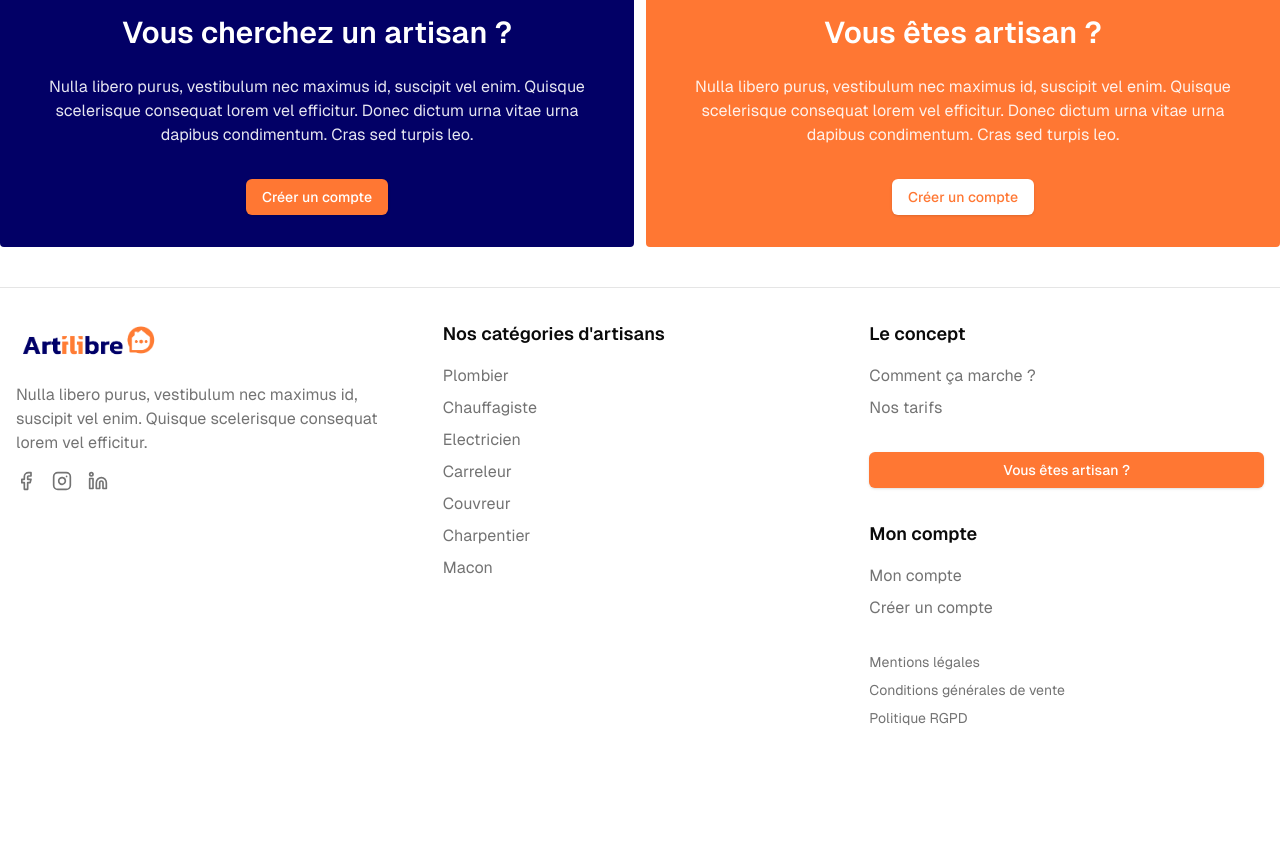
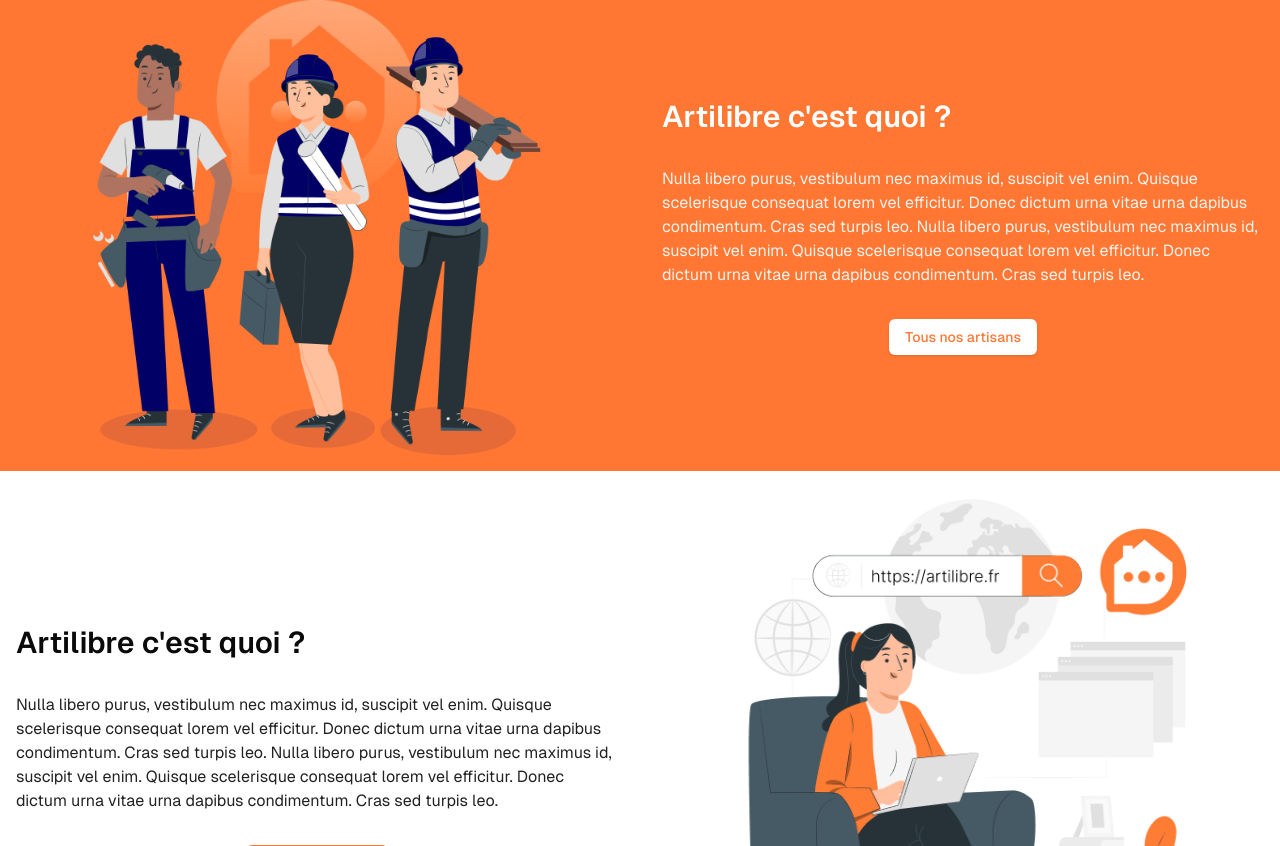
Before and after one commit to Artilibre/artilibre-web, a Next.js app: page /home in a window 1280 px wide. Shown: the part 614-1460 px from the top of the page. Before the commit the page ends 1374 px from the top, so only its background shows below. Built offline with nearby package versions, Linux system fonts and the light colour scheme.

Commit message:
✨ Make what / who pages

```diff
--- a/app/home/page.tsx
+++ b/app/home/page.tsx
@@ -1,4 +1,6 @@
 import { Twochoices } from "@/components/home/two-choices";
+import { What } from "@/components/home/what";
+import { Who } from "@/components/home/who";
 import { Footer } from "@/components/layout/footer";
 import { NavBar } from "@/components/layout/nav-bar";
 import { Button } from "@/components/ui/button";
@@ -31,6 +33,9 @@
         </div>
       </div>
 
+      <What />
+      <Who />
+
       <Twochoices />
 
       <Separator className="container mx-auto mt-10" />
--- /dev/null
+++ b/components/home/what.tsx
@@ -0,0 +1,25 @@
+import { Button } from "@/components/ui/button";
+import Image from "next/image";
+
+export const What = () => {
+  return (
+    <div className="bg-primary">
+      <div className="container mx-auto my-3 grid grid-cols-1 gap-0 md:grid-cols-2 md:gap-3">
+        <div className="flex w-full items-center justify-center p-4">
+          <Image src="/what.png" alt="What" layout="responsive" width={500} height={500} className="max-w-xs object-contain md:max-w-md" />
+        </div>
+        <div className="flex flex-col justify-center space-y-4 p-4 md:space-y-8">
+          <h1 className="text-3xl font-semibold text-white">Artilibre c'est quoi ?</h1>
+          <p className="text-white opacity-90">
+            Nulla libero purus, vestibulum nec maximus id, suscipit vel enim. Quisque scelerisque consequat lorem vel efficitur. Donec dictum urna vitae urna
+            dapibus condimentum. Cras sed turpis leo. Nulla libero purus, vestibulum nec maximus id, suscipit vel enim. Quisque scelerisque consequat lorem vel
+            efficitur. Donec dictum urna vitae urna dapibus condimentum. Cras sed turpis leo.
+          </p>
+          <Button variant="inverse" className="self-center">
+            Tous nos artisans
+          </Button>
+        </div>
+      </div>
+    </div>
+  );
+};
--- /dev/null
+++ b/components/home/who.tsx
@@ -0,0 +1,23 @@
+import { Button } from "@/components/ui/button";
+import Image from "next/image";
+
+export const Who = () => {
+  return (
+    <div>
+      <div className="container mx-auto my-3 grid grid-cols-1 gap-0 md:grid-cols-2 md:gap-3">
+        <div className="flex flex-col justify-center space-y-4 p-4 md:space-y-8">
+          <h1 className="text-3xl font-semibold">Artilibre c'est quoi ?</h1>
+          <p className="opacity-90">
+            Nulla libero purus, vestibulum nec maximus id, suscipit vel enim. Quisque scelerisque consequat lorem vel efficitur. Donec dictum urna vitae urna
+            dapibus condimentum. Cras sed turpis leo. Nulla libero purus, vestibulum nec maximus id, suscipit vel enim. Quisque scelerisque consequat lorem vel
+            efficitur. Donec dictum urna vitae urna dapibus condimentum. Cras sed turpis leo.
+          </p>
+          <Button className="self-center">Créer un compte</Button>
+        </div>
+        <div className="flex w-full items-center justify-center p-4">
+          <Image src="/who.png" alt="Who" layout="responsive" width={500} height={500} className="max-w-xs object-contain md:max-w-md" />
+        </div>
+      </div>
+    </div>
+  );
+};
```
Also changed, not shown: public/what.png (added), public/who.png (added).
